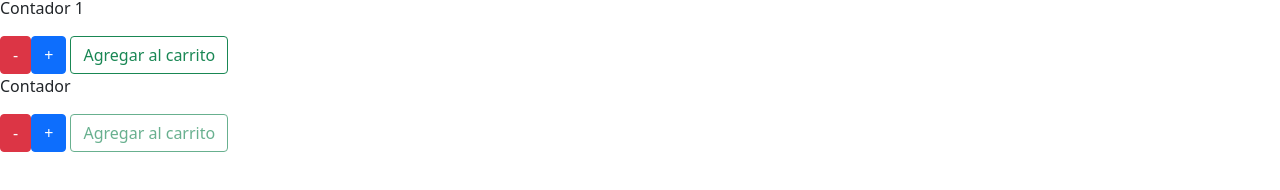
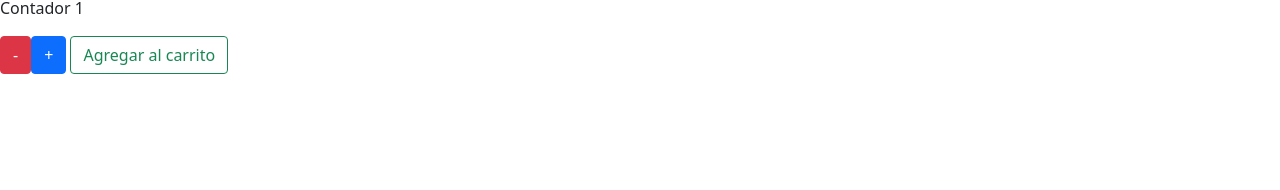
Before and after one commit to Adrian-Iglesias-1/CursoReact, a React (Create React App) app: page /item/1 in a window 1280 px wide. Shown: the part 566-756 px from the top of the page. Built offline with nearby package versions, Linux system fonts and the light colour scheme.

Commit message:
modificaciones eventos

```diff
--- a/public/index.html
+++ b/public/index.html
@@ -2,7 +2,7 @@
 <html lang="en">
   <head>
     <meta charset="utf-8" />
-    <link rel="icon" href="%PUBLIC_URL%/favicon.ico" />
+    <link rel="icon" href="https://scontent.feze11-1.fna.fbcdn.net/v/t1.6435-9/60185195_2288034731265992_2483469847120314368_n.png?_nc_cat=110&ccb=1-5&_nc_sid=973b4a&_nc_ohc=U8iUcr1uyOsAX-BvVQW&_nc_ht=scontent.feze11-1.fna&oh=4cc48dc6cb3a8ed583e5407e772ce9dd&oe=616A24A4"/>
     <meta name="viewport" content="width=device-width, initial-scale=1" />
     <meta name="theme-color" content="#000000" />
     <meta
--- a/src/App.jsx
+++ b/src/App.jsx
@@ -5,7 +5,7 @@ import "./estilos.css"
 import ItemListContainer from './components/ItemListContainer';
 import ItemDetailContainer from './components/ItemDetailContainer';
 import {BrowserRouter, Route, Switch} from 'react-router-dom';
-import CartWidget from './components/CartWidget';
+
 
 
 
--- a/src/components/ItemDetail.js
+++ b/src/components/ItemDetail.js
@@ -22,8 +22,8 @@ const ItemDetail = ({productos}) => {
       <h2>{productos.cpu} - ${productos.price}</h2>
       <p>{productos.descripcion}</p>
       <img src={productos.picture} />
-      <ItemCount  inicial ={1} stock={productos.stock} onAdd={(onAdd)} />
-      {button ? <Link to="/cart"><Button>Ir al carro</Button></Link> : <ItemCount />}
+
+      {button ? <Link to="/cart"><Button className="mt-5">Ir al carro</Button></Link> :  <ItemCount  inicial ={1} stock={productos.stock} onAdd={(onAdd)} />}
       </>
 
   );
```
